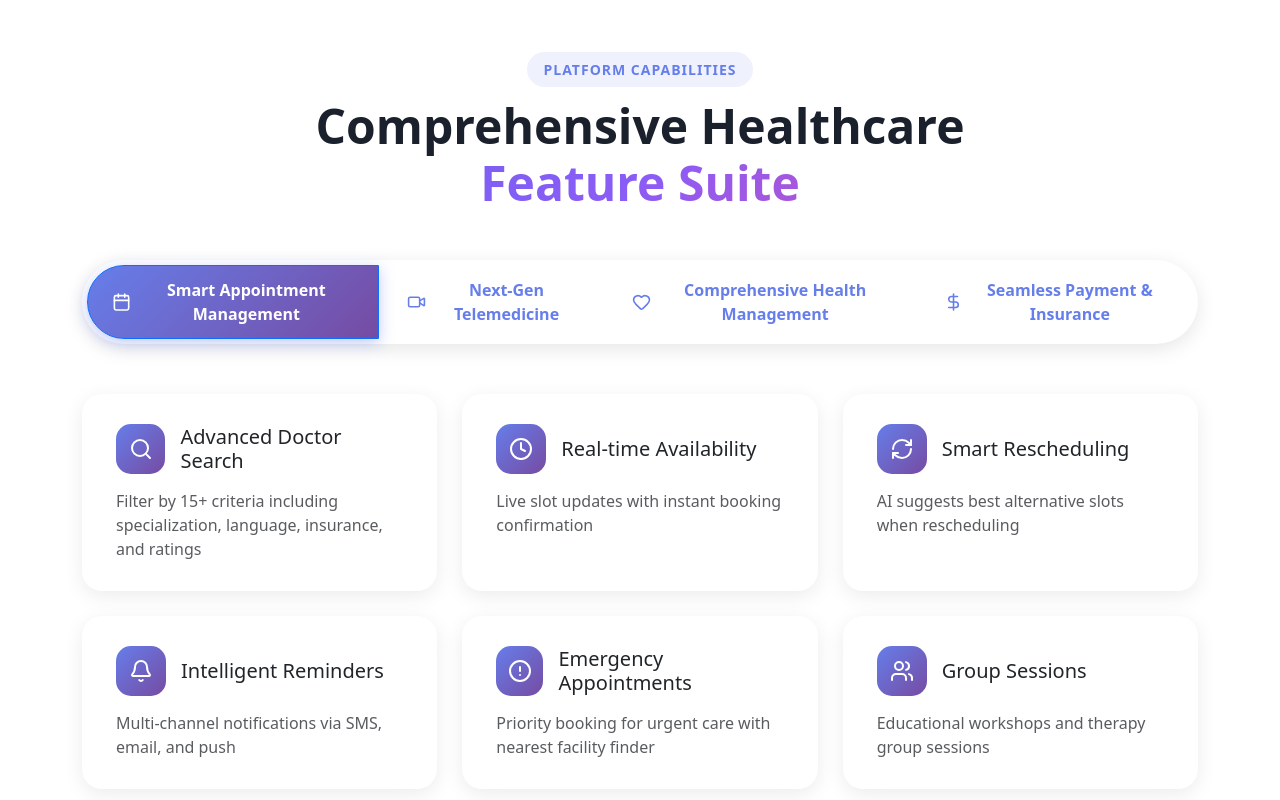
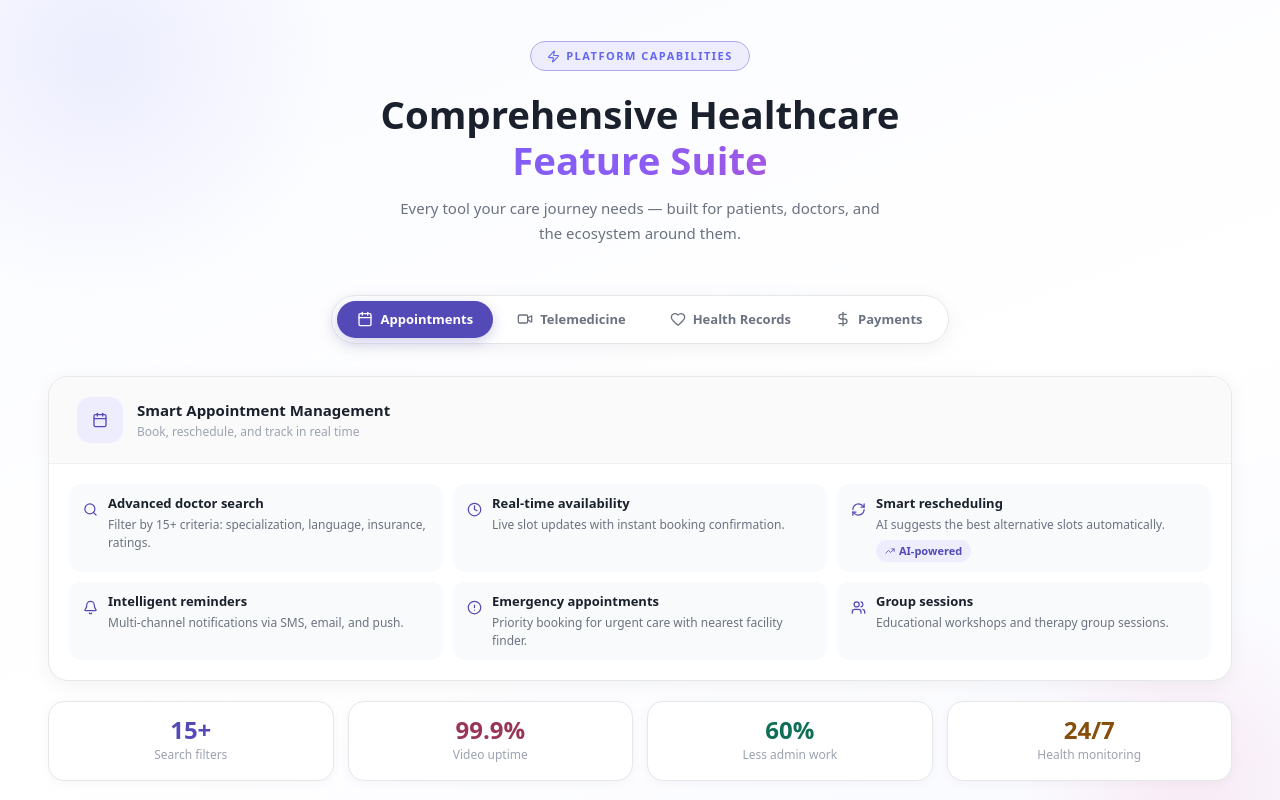
Before and after one commit to yasirunadeeshaa/HealthNexus-Landing-website, a React (Vite) app: page / in a window 1280 px wide. Shown: the part 5740-6540 px from the top of the page. Built offline with nearby package versions, Linux system fonts and the light colour scheme.

Commit message:
Update detailed features

```diff
--- a/src/pages/sections/DetailedFeatures.tsx
+++ b/src/pages/sections/DetailedFeatures.tsx
@@ -1,5 +1,10 @@
-import { Calendar, Video, FileText, Shield, CreditCard, Brain, Search, Clock, RefreshCw, Bell, AlertCircle, Users, Camera, Share2, Mic, Heart, Activity, Pill, FileCheck, BarChart, Package, DollarSign } from 'lucide-react';
-import '../Features.css';
+import {
+  Calendar, Video, Heart, DollarSign,
+  Search, Clock, RefreshCw, Bell, AlertCircle, Users,
+  Camera, Share2, Mic, FileText, Shield,
+  Activity, Pill, FileCheck, BarChart, Brain, Package,
+  CreditCard, Zap, TrendingUp,
+} from 'lucide-react';
 
 interface VisibleSections {
   [key: string]: boolean;
@@ -11,104 +16,308 @@ interface DetailedFeaturesProps {
   isVisible: VisibleSections;
 }
 
-const detailedFeatures = {
-  appointment: {
-    title: "Smart Appointment Management",
-    icon: <Calendar />,
+const categories = [
+  {
+    key: 'appointment',
+    label: 'Appointments',
+    icon: <Calendar size={16} />,
+    color: '#534AB7',
+    bg: '#EEEDFE',
+    border: '#AFA9EC',
+    title: 'Smart Appointment Management',
+    subtitle: 'Book, reschedule, and track in real time',
     features: [
-      { icon: <Search />, title: "Advanced Doctor Search", description: "Filter by 15+ criteria including specialization, language, insurance, and ratings" },
-      { icon: <Clock />, title: "Real-time Availability", description: "Live slot updates with instant booking confirmation" },
-      { icon: <RefreshCw />, title: "Smart Rescheduling", description: "AI suggests best alternative slots when rescheduling" },
-      { icon: <Bell />, title: "Intelligent Reminders", description: "Multi-channel notifications via SMS, email, and push" },
-      { icon: <AlertCircle />, title: "Emergency Appointments", description: "Priority booking for urgent care with nearest facility finder" },
-      { icon: <Users />, title: "Group Sessions", description: "Educational workshops and therapy group sessions" }
-    ]
+      { icon: <Search size={15} />, title: 'Advanced doctor search', desc: 'Filter by 15+ criteria: specialization, language, insurance, ratings.' },
+      { icon: <Clock size={15} />, title: 'Real-time availability', desc: 'Live slot updates with instant booking confirmation.' },
+      { icon: <RefreshCw size={15} />, title: 'Smart rescheduling', desc: 'AI suggests the best alternative slots automatically.', pill: { text: 'AI-powered', color: '#534AB7', bg: '#EEEDFE' } },
+      { icon: <Bell size={15} />, title: 'Intelligent reminders', desc: 'Multi-channel notifications via SMS, email, and push.' },
+      { icon: <AlertCircle size={15} />, title: 'Emergency appointments', desc: 'Priority booking for urgent care with nearest facility finder.' },
+      { icon: <Users size={15} />, title: 'Group sessions', desc: 'Educational workshops and therapy group sessions.' },
+    ],
   },
-  consultation: {
-    title: "Next-Gen Telemedicine",
-    icon: <Video />,
+  {
+    key: 'consultation',
+    label: 'Telemedicine',
+    icon: <Video size={16} />,
+    color: '#993556',
+    bg: '#FBEAF0',
+    border: '#ED93B1',
+    title: 'Next-Gen Telemedicine',
+    subtitle: 'Crystal-clear, secure virtual consultations',
     features: [
-      { icon: <Camera />, title: "HD Video Quality", description: "Crystal clear video with automatic quality adjustment" },
-      { icon: <Share2 />, title: "Screen Sharing", description: "Share medical reports and images during consultation" },
-      { icon: <Mic />, title: "AI Transcription", description: "Automatic consultation notes with key highlights" },
-      { icon: <FileText />, title: "Digital Whiteboard", description: "Interactive tools for doctors to explain conditions" },
-      { icon: <Shield />, title: "Secure Recording", description: "Optional encrypted recording for future reference" },
-      { icon: <Bell />, title: "Real-time Chat", description: "In-call messaging with file sharing capabilities" }
-    ]
+      { icon: <Camera size={15} />, title: 'HD video quality', desc: 'Crystal-clear video with automatic quality adjustment.', pill: { text: 'HD adaptive', color: '#993556', bg: '#FBEAF0' } },
+      { icon: <Share2 size={15} />, title: 'Screen sharing', desc: 'Share medical reports and images during consultation.' },
+      { icon: <Mic size={15} />, title: 'AI transcription', desc: 'Automatic consultation notes with key highlights.' },
+      { icon: <FileText size={15} />, title: 'Digital whiteboard', desc: 'Interactive tools for doctors to explain conditions.' },
+      { icon: <Shield size={15} />, title: 'Secure recording', desc: 'Optional encrypted recording for future reference.' },
+      { icon: <Bell size={15} />, title: 'Real-time chat', desc: 'In-call messaging with file sharing capabilities.' },
+    ],
   },
-  health: {
-    title: "Comprehensive Health Management",
-    icon: <Heart />,
+  {
+    key: 'health',
+    label: 'Health Records',
+    icon: <Heart size={16} />,
+    color: '#0F6E56',
+    bg: '#E1F5EE',
+    border: '#5DCAA5',
+    title: 'Comprehensive Health Management',
+    subtitle: 'Your complete health picture, always in sync',
     features: [
-      { icon: <Activity />, title: "Vital Tracking", description: "Monitor BP, glucose, weight with trend analysis" },
-      { icon: <Pill />, title: "Medication Management", description: "Refill reminders, interaction checks, adherence tracking" },
-      { icon: <FileCheck />, title: "Smart Health Records", description: "OCR-powered document scanning and categorization" },
-      { icon: <BarChart />, title: "Health Analytics", description: "AI-driven insights and predictive health alerts" },
-      { icon: <Brain />, title: "Symptom Checker", description: "AI-powered preliminary assessment with urgency indicators" },
-      { icon: <Package />, title: "Lab Integration", description: "Home sample collection and result tracking" }
-    ]
+      { icon: <Activity size={15} />, title: 'Vital tracking', desc: 'Monitor BP, glucose, weight with trend analysis.', pill: { text: 'Live sync', color: '#0F6E56', bg: '#E1F5EE' } },
+      { icon: <Pill size={15} />, title: 'Medication management', desc: 'Refill reminders, interaction checks, adherence tracking.' },
+      { icon: <FileCheck size={15} />, title: 'Smart health records', desc: 'OCR-powered document scanning and categorization.' },
+      { icon: <BarChart size={15} />, title: 'Health analytics', desc: 'AI-driven insights and predictive health alerts.' },
+      { icon: <Brain size={15} />, title: 'Symptom checker', desc: 'AI-powered preliminary assessment with urgency indicators.' },
+      { icon: <Package size={15} />, title: 'Lab integration', desc: 'Home sample collection and result tracking.' },
+    ],
   },
-  payment: {
-    title: "Seamless Payment & Insurance",
-    icon: <DollarSign />,
+  {
+    key: 'payment',
+    label: 'Payments',
+    icon: <DollarSign size={16} />,
+    color: '#854F0B',
+    bg: '#FAEEDA',
+    border: '#EF9F27',
+    title: 'Seamless Payment & Insurance',
+    subtitle: 'Transparent billing with zero friction',
     features: [
-      { icon: <CreditCard />, title: "Multiple Payment Options", description: "Cards, wallets, EMI, and insurance coverage" },
-      { icon: <Shield />, title: "Insurance Verification", description: "Real-time eligibility check and claim estimation" },
-      { icon: <FileCheck />, title: "Auto Claim Filing", description: "Paperless claim submission with tracking" },
-      { icon: <DollarSign />, title: "Transparent Pricing", description: "Upfront cost breakdown with no hidden charges" },
-      { icon: <RefreshCw />, title: "Easy Refunds", description: "Quick refund processing for cancellations" },
-      { icon: <BarChart />, title: "Expense Tracking", description: "Healthcare spending analytics and tax reports" }
-    ]
-  }
-};
+      { icon: <CreditCard size={15} />, title: 'Multiple payment options', desc: 'Cards, wallets, EMI, and insurance coverage.' },
+      { icon: <Shield size={15} />, title: 'Insurance verification', desc: 'Real-time eligibility check and claim estimation.', pill: { text: 'Instant check', color: '#854F0B', bg: '#FAEEDA' } },
+      { icon: <FileCheck size={15} />, title: 'Auto claim filing', desc: 'Paperless claim submission with full tracking.' },
+      { icon: <DollarSign size={15} />, title: 'Transparent pricing', desc: 'Upfront cost breakdown with no hidden charges.' },
+      { icon: <RefreshCw size={15} />, title: 'Easy refunds', desc: 'Quick refund processing for cancellations.' },
+      { icon: <BarChart size={15} />, title: 'Expense tracking', desc: 'Healthcare spending analytics and tax reports.' },
+    ],
+  },
+];
 
-const DetailedFeatures = ({ activeFeatureCategory, setActiveFeatureCategory, isVisible }: DetailedFeaturesProps) => {
+const DetailedFeatures = ({ activeFeatureCategory, setActiveFeatureCategory }: DetailedFeaturesProps) => {
+  const active = categories.find(c => c.key === activeFeatureCategory) ?? categories[0];
+
   return (
-    <section id="detailed-features" className="detailed-features-section py-5 animate-section">
-      <div className="container py-5">
+    <section
+      id="detailed-features"
+      style={{
+        position: 'relative',
+        background: 'linear-gradient(160deg, #fafbff 0%, #ffffff 60%, #f8f9ff 100%)',
+        padding: '5rem 0',
+        overflow: 'hidden',
+      }}
+    >
+      {/* Background blobs */}
+      {[
+        { size: 480, top: '-140px', left: '-140px', color: '#6366F1' },
+        { size: 340, bottom: '-80px', right: '-80px', color: '#EC4899' },
+        { size: 260, top: '45%', left: '52%', color: '#10B981' },
+      ].map((b, i) => (
+        <div
+          key={i}
+          style={{
+            position: 'absolute',
+            width: b.size,
+            height: b.size,
+            borderRadius: '50%',
+            background: `radial-gradient(circle, ${b.color}18 0%, transparent 70%)`,
+            top: (b as any).top,
+            bottom: (b as any).bottom,
+            left: (b as any).left,
+            right: (b as any).right,
+            pointerEvents: 'none',
+          }}
+        />
+      ))}
+
+      <div className="container-fluid px-4 px-lg-5" style={{ position: 'relative', zIndex: 1 }}>
+
+        {/* ── Header ── */}
         <div className="text-center mb-5">
-          <span className="section-badge">PLATFORM CAPABILITIES</span>
-          <h2 className="section-title mt-3">
+          <span style={{
+            display: 'inline-flex', alignItems: 'center', gap: 6,
+            fontSize: 11, fontWeight: 600, letterSpacing: '1.5px', textTransform: 'uppercase',
+            color: '#6366F1', background: '#EEEDFE',
+            border: '1px solid #AFA9EC', padding: '6px 16px', borderRadius: 50,
+            marginBottom: 20,
+          }}>
+            <Zap size={13} /> Platform Capabilities
+          </span>
+
+          <h2 style={{
+            fontSize: 'clamp(1.75rem, 3vw, 2.6rem)', fontWeight: 700,
+            color: '#1a202c', lineHeight: 1.2, marginBottom: '0.75rem',
+          }}>
             Comprehensive Healthcare
-            <span className="gradient-text d-block">Feature Suite</span>
+            <span style={{
+              display: 'block',
+              background: 'linear-gradient(135deg, #6366F1 0%, #8B5CF6 50%, #EC4899 100%)',
+              WebkitBackgroundClip: 'text', WebkitTextFillColor: 'transparent', backgroundClip: 'text',
+            }}>
+              Feature Suite
+            </span>
           </h2>
+
+          <p style={{ fontSize: 15, color: '#6b7280', maxWidth: 500, margin: '0 auto', lineHeight: 1.7 }}>
+            Every tool your care journey needs — built for patients, doctors, and the ecosystem around them.
+          </p>
         </div>
 
-        <div className="feature-categories">
-          <div className="d-flex justify-content-center mb-5">
-            <div className="btn-group feature-tabs" role="group">
-              {Object.keys(detailedFeatures).map((category) => (
+        {/* ── Tab Bar ── */}
+        <div style={{ display: 'flex', justifyContent: 'center', marginBottom: 32 }}>
+          <div style={{
+            display: 'inline-flex',
+            background: '#fff',
+            border: '1px solid #e5e7eb',
+            borderRadius: 50,
+            padding: 5,
+            gap: 4,
+            boxShadow: '0 4px 20px rgba(0,0,0,0.06)',
+          }}>
+            {categories.map(cat => {
+              const isActive = cat.key === activeFeatureCategory;
+              return (
                 <button
-                  key={category}
-                  className={`btn ${activeFeatureCategory === category ? 'btn-primary' : 'btn-outline-primary'}`}
-                  onClick={() => setActiveFeatureCategory(category)}
+                  key={cat.key}
+                  onClick={() => setActiveFeatureCategory(cat.key)}
+                  style={{
+                    display: 'inline-flex', alignItems: 'center', gap: 7,
+                    padding: '9px 20px',
+                    borderRadius: 50,
+                    border: 'none',
+                    cursor: 'pointer',
+                    fontSize: 13,
+                    fontWeight: 600,
+                    transition: 'all 0.2s',
+                    background: isActive ? cat.color : 'transparent',
+                    color: isActive ? '#fff' : '#6b7280',
+                    boxShadow: isActive ? `0 4px 14px ${cat.color}44` : 'none',
+                  }}
                 >
-                  {detailedFeatures[category as keyof typeof detailedFeatures].icon}
-                  <span className="ms-2">{detailedFeatures[category as keyof typeof detailedFeatures].title}</span>
+                  {cat.icon}
+                  {cat.label}
                 </button>
-              ))}
+              );
+            })}
+          </div>
+        </div>
+
+        {/* ── Active Card ── */}
+        <div style={{
+          background: '#fff',
+          border: '1px solid #e5e7eb',
+          borderRadius: 20,
+          overflow: 'hidden',
+          boxShadow: '0 4px 20px rgba(0,0,0,0.05)',
+        }}>
+          {/* Card header */}
+          <div style={{
+            padding: '1.25rem 1.75rem',
+            background: '#fafafa',
+            borderBottom: '1px solid #f0f0f0',
+            display: 'flex', alignItems: 'center', gap: 14,
+          }}>
+            <div style={{
+              width: 46, height: 46, borderRadius: 14, flexShrink: 0,
+              display: 'flex', alignItems: 'center', justifyContent: 'center',
+              background: active.bg, color: active.color, fontSize: 20,
+            }}>
+              {active.icon}
+            </div>
+            <div>
+              <div style={{ fontSize: 15, fontWeight: 700, color: '#1a202c', marginBottom: 2 }}>{active.title}</div>
+              <div style={{ fontSize: 12, color: '#9ca3af' }}>{active.subtitle}</div>
             </div>
           </div>
 
-          <div className="feature-grid">
-            {detailedFeatures[activeFeatureCategory as keyof typeof detailedFeatures].features.map((feature, idx) => (
-              <div
-                key={idx}
-                className={`detailed-feature-card ${isVisible['detailed-features'] ? 'fade-in-up' : ''}`}
-                style={{ animationDelay: `${idx * 0.1}s` }}
-              >
-                <div className="feature-header">
-                  <div className="feature-icon-box">{feature.icon}</div>
-                  <h5 className="mb-0">{feature.title}</h5>
-                </div>
-                <p className="text-muted mb-0">{feature.description}</p>
-              </div>
+          {/* Feature grid */}
+          <div style={{
+            display: 'grid',
+            gridTemplateColumns: 'repeat(auto-fit, minmax(280px, 1fr))',
+            gap: 10,
+            padding: '1.25rem',
+          }}>
+            {active.features.map((f, i) => (
+              <FeatureRow key={i} feature={f} color={active.color} />
             ))}
           </div>
         </div>
+
+        {/* ── Stat strip ── */}
+        <div style={{
+          display: 'grid',
+          gridTemplateColumns: 'repeat(auto-fit, minmax(160px, 1fr))',
+          gap: 14,
+          marginTop: 20,
+        }}>
+          {[
+            { num: '15+', label: 'Search filters', color: '#534AB7' },
+            { num: '99.9%', label: 'Video uptime', color: '#993556' },
+            { num: '60%', label: 'Less admin work', color: '#0F6E56' },
+            { num: '24/7', label: 'Health monitoring', color: '#854F0B' },
+          ].map((s, i) => (
+            <div key={i} style={{
+              background: '#fff',
+              border: '1px solid #e5e7eb',
+              borderRadius: 16,
+              padding: '16px 20px',
+              textAlign: 'center',
+              boxShadow: '0 2px 12px rgba(0,0,0,0.04)',
+            }}>
+              <div style={{ fontSize: '1.5rem', fontWeight: 700, color: s.color, lineHeight: 1, marginBottom: 4 }}>{s.num}</div>
+              <div style={{ fontSize: 12, color: '#9ca3af' }}>{s.label}</div>
+            </div>
+          ))}
+        </div>
+
       </div>
     </section>
   );
 };
 
+/* ── Isolated row component so hover works per-row ── */
+const FeatureRow = ({
+  feature,
+  color,
+}: {
+  feature: { icon: React.ReactNode; title: string; desc: string; pill?: { text: string; color: string; bg: string } };
+  color: string;
+}) => {
+  const [hovered, setHovered] = React.useState(false);
+
+  return (
+    <div
+      onMouseEnter={() => setHovered(true)}
+      onMouseLeave={() => setHovered(false)}
+      style={{
+        display: 'flex', alignItems: 'flex-start', gap: 10,
+        padding: '10px 12px',
+        background: hovered ? '#f3f4f6' : '#f9fafb',
+        borderRadius: 12,
+        borderLeft: `2.5px solid ${hovered ? color : 'transparent'}`,
+        transition: 'background 0.18s, border-color 0.18s',
+        cursor: 'default',
+      }}
+    >
+      <div style={{ color, marginTop: 2, flexShrink: 0 }}>{feature.icon}</div>
+      <div style={{ flex: 1 }}>
+        <div style={{ fontSize: 13, fontWeight: 600, color: '#1a202c', marginBottom: 2 }}>{feature.title}</div>
+        <div style={{ fontSize: 12, color: '#6b7280', lineHeight: 1.5 }}>{feature.desc}</div>
+        {feature.pill && (
+          <span style={{
+            display: 'inline-flex', alignItems: 'center', gap: 4,
+            fontSize: 11, fontWeight: 600,
+            padding: '3px 9px', borderRadius: 50,
+            marginTop: 6,
+            background: feature.pill.bg,
+            color: feature.pill.color,
+          }}>
+            <TrendingUp size={10} /> {feature.pill.text}
+          </span>
+        )}
+      </div>
+    </div>
+  );
+};
+
+// React import needed for useState in FeatureRow
+import React from 'react';
+
 export default DetailedFeatures;
```
